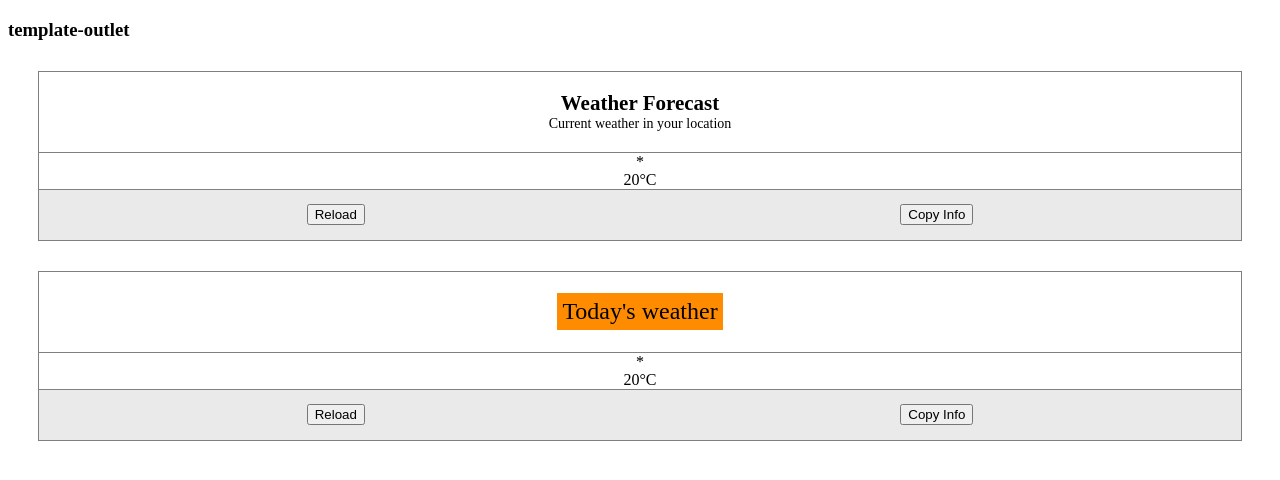
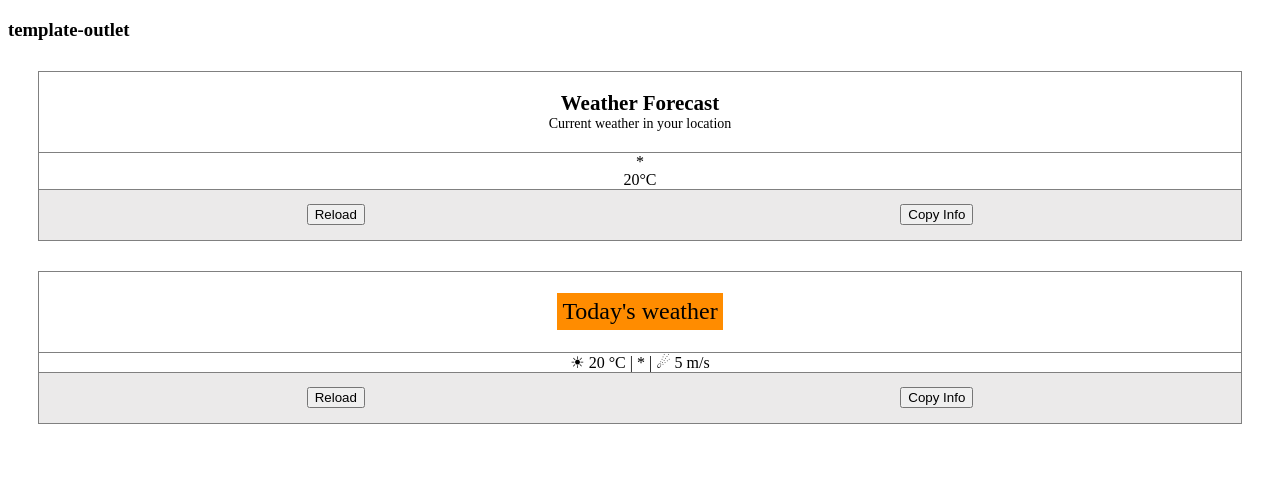
Before and after one commit to pawel-stolka/pg, an Angular app: page / in a window 1280 px wide. Shown: the top 480 px of the page. Built offline with nearby package versions, Linux system fonts and the light colour scheme.

Commit message:
content template

```diff
--- a/src/app/app.component.html
+++ b/src/app/app.component.html
@@ -3,8 +3,19 @@
 </h3>
 
 <weather-widget></weather-widget>
-<weather-widget [headerTemplate]="altWidgetHeader"></weather-widget>
+<weather-widget
+  [headerTemplate]="altWidgetHeader"
+  [contentTemplate]="altWidgetContent"
+></weather-widget>
 
-<ng-template #altWidgetHeader let-state="state">
+<ng-template #altWidgetHeader>
   <div class="alt-header">Today's weather</div>
 </ng-template>
+
+<ng-template #altWidgetContent let-state>
+  <div>
+    <span>&#9728; {{ state.data.temperature }} °C</span> |
+    <span>{{ state.data.skyCondition === "sunny" ? "*" : "-" }}</span> |
+    <span>&#9732; {{ state.data.windSpeed }} m/s </span>
+  </div>
+</ng-template>
--- a/src/app/weather-widget/weather-widget.component.html
+++ b/src/app/weather-widget/weather-widget.component.html
@@ -1,21 +1,27 @@
 <div class="widget-header">
   <ng-container
     [ngTemplateOutlet]="headerTemplate || defaultWidgetHeader"
-    [ngTemplateOutletContext]="{ state: state }"
+    [ngTemplateOutletContext]="{ $implicit: state }"
   ></ng-container>
+  <ng-template #defaultWidgetHeader>
+    <div class="widget-title">Weather Forecast</div>
+    <div class="widget-subtitle">Current weather in your location</div>
+  </ng-template>
 </div>
 <div class="widget-content">
-  <div class="sky-condition">
-    {{ state.data.skyCondition === "sunny" ? "*" : "-" }}
-  </div>
-  <div class="temperature">{{ state.data.temperature }}°C</div>
+  <ng-container
+    [ngTemplateOutlet]="contentTemplate || defaultWidgetContent"
+    [ngTemplateOutletContext]="{ $implicit: state }"
+  >
+  </ng-container>
+  <ng-template #defaultWidgetContent>
+    <div class="sky-condition">
+      {{ state.data.skyCondition === "sunny" ? "*" : "-" }}
+    </div>
+    <div class="temperature">{{ state.data.temperature }}°C</div>
+  </ng-template>
 </div>
 <div class="widget-actions">
   <button (click)="actions.reload()">Reload</button>
   <button (click)="actions.copyData()">Copy Info</button>
 </div>
-
-<ng-template #defaultWidgetHeader>
-  <div class="widget-title">Weather Forecast</div>
-  <div class="widget-subtitle">Current weather in your location</div>
-</ng-template>
--- a/src/app/weather-widget/weather-widget.component.ts
+++ b/src/app/weather-widget/weather-widget.component.ts
@@ -12,4 +12,5 @@ export class WeatherWidgetComponent {
   actions = inject(WidgetActions);
 
   @Input() headerTemplate!: TemplateRef<any>;
+  @Input() contentTemplate!: TemplateRef<WidgetState>;
 }
```
